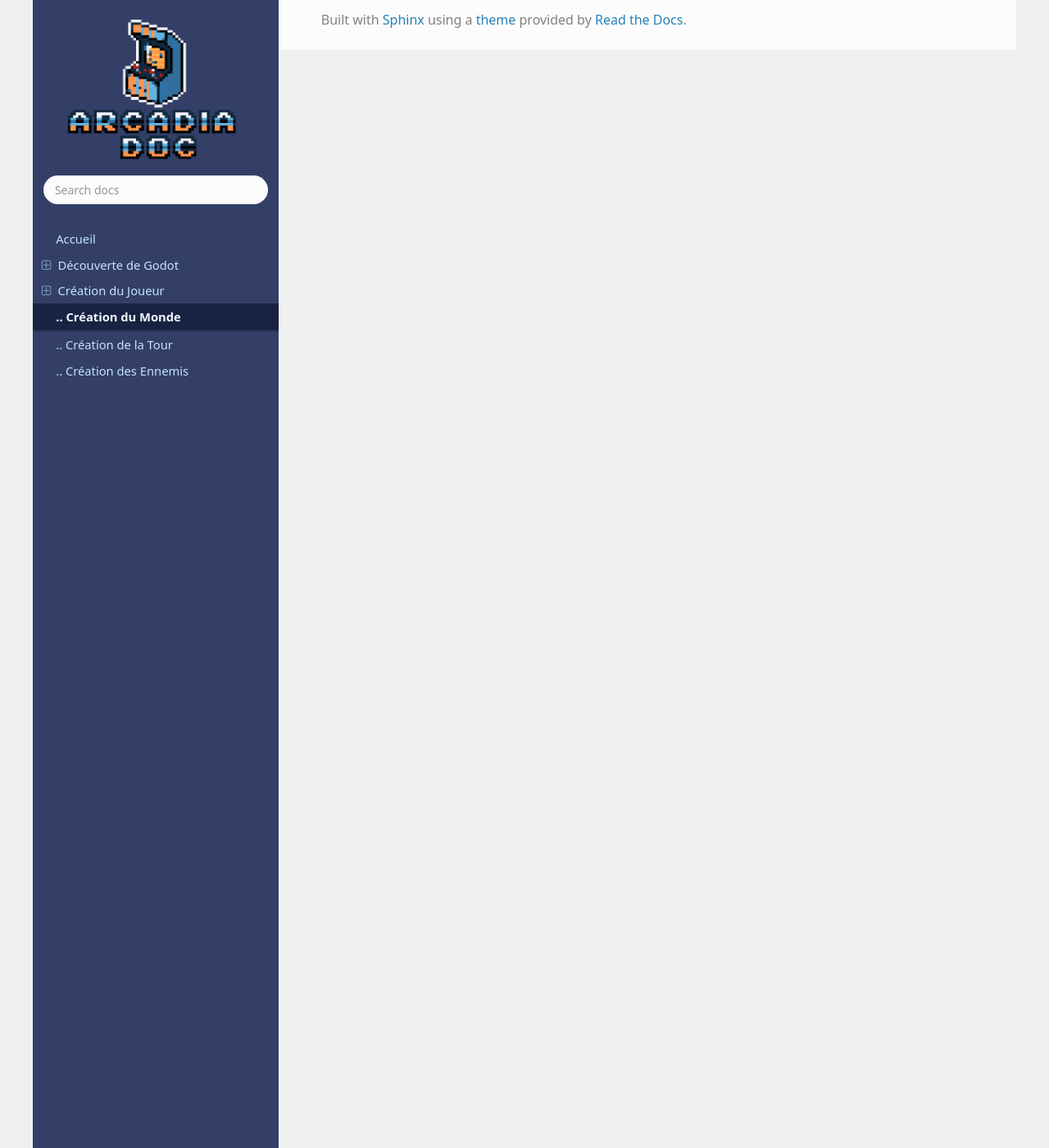
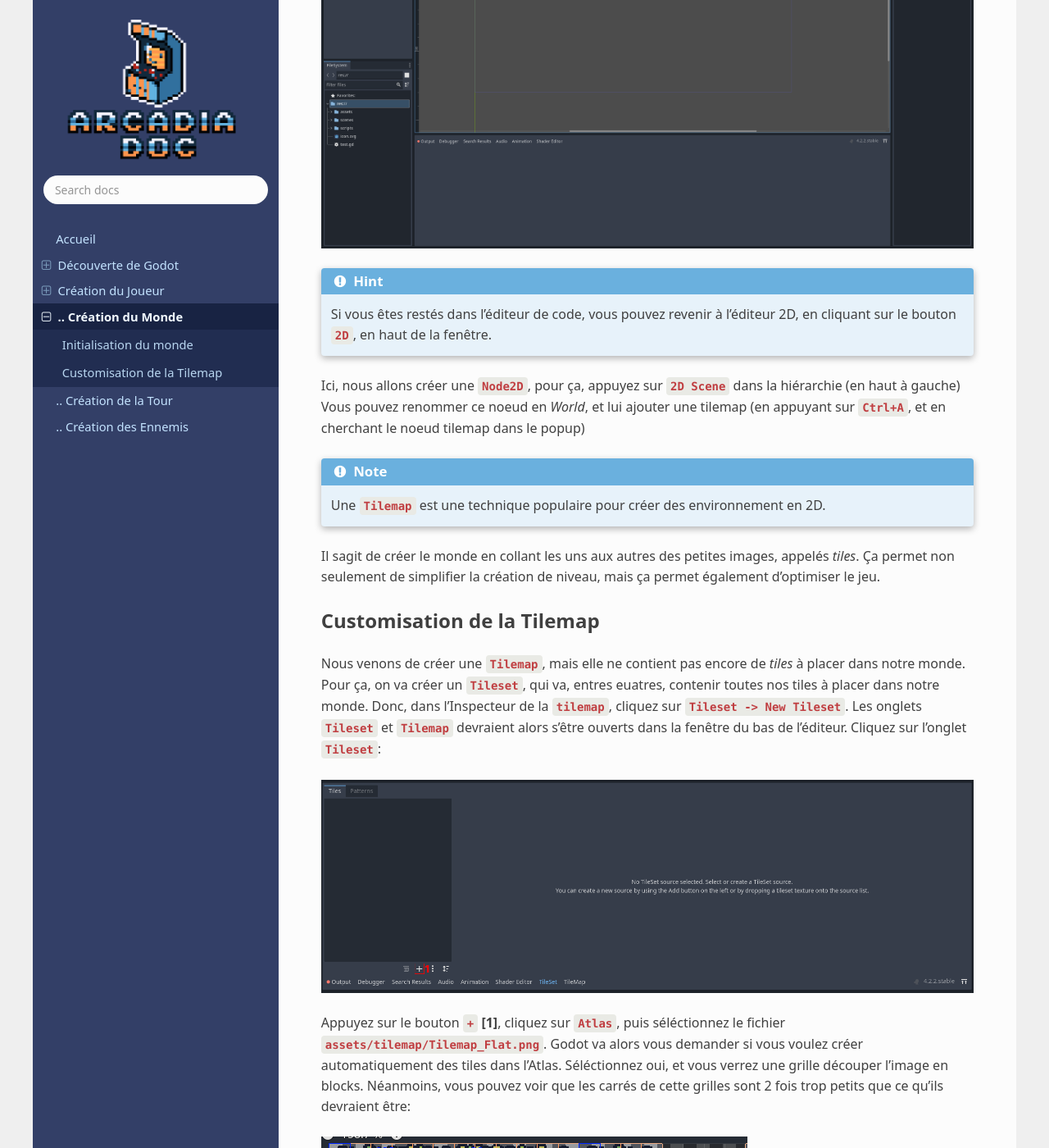
Before and after one commit to iceknith/Godot-Cours-Arcadia---Tower-Protector-Tutoriel, a Sphinx documentation site: the page built from docs/creation-monde.rst, in a window 1280 px wide and 1400 px high, scrolled down 505 px. Shown: the whole window at 82% size. Built offline with Sphinx 7.4.7 and the Read the Docs theme 2.0.0, drawn with Linux system fonts in a browser that asks for light colours; some web fonts are replaced; some of the changed text lies outside the part shown.

Commit message:
Début du tutoriel du tileset

```diff
--- a/docs/creation-monde.rst
+++ b/docs/creation-monde.rst
@@ -1,10 +1,55 @@
 Création du monde
 =================
 
+Initialisation du monde
+-----------------
+
+Actuellement, on as un joueur, mais on n'as pas le monde dans lequel ce joueur doit se déplacer.
+Pour ce faire, on va commencer par créer une nouvelle scène qui sera notre `Monde`.
+Cliquez sur ``Scene -> New Scene`` en haut à droite, ou appuyez sur ``Ctrl+N``.
+Une nouvelle scène vierge devrait s'ouvir:
+
+.. image:: img/worldCreation.png
+
+.. hint:: Si vous êtes restés dans l'éditeur de code, vous pouvez revenir à l'éditeur 2D,
+  en cliquant sur le bouton ``2D``, en haut de la fenêtre.
+
+Ici, nous allons créer une ``Node2D``, pour ça, appuyez sur ``2D Scene`` dans la hiérarchie (en haut à gauche)
+Vous pouvez renommer ce noeud en `World`, et lui ajouter une tilemap
+(en appuyant sur ``Ctrl+A``, et en cherchant le noeud tilemap dans le popup)
+
+.. note:: Une ``Tilemap`` est une technique populaire pour créer des environnement en 2D.
+Il sagit de créer le monde en collant les uns aux autres des petites images, appelés `tiles`.
+Ça permet non seulement de simplifier la création de niveau, mais ça permet également d'optimiser le jeu.
+
+Customisation de la Tilemap
+-----------------
+
+Nous venons de créer une ``Tilemap``, mais elle ne contient pas encore de `tiles` à placer dans notre monde.
+Pour ça, on va créer un ``Tileset``, qui va, entres euatres, contenir toutes nos tiles à placer dans notre monde.
+Donc, dans l'Inspecteur de la ``tilemap``, cliquez sur ``Tileset -> New Tileset``.
+Les onglets ``Tileset`` et ``Tilemap`` devraient alors s'être ouverts dans la fenêtre du bas de l'éditeur.
+Cliquez sur l'onglet ``Tileset``:
+
+.. image:: img/tilesetEmpty.png
+
+Appuyez sur le bouton ``+`` **[1]**, cliquez sur ``Atlas``, puis séléctionnez le fichier ``assets/tilemap/Tilemap_Flat.png``.
+Godot va alors vous demander si vous voulez créer automatiquement des tiles dans l'Atlas.
+Séléctionnez oui, et vous verrez une grille découper l'image en blocks.
+Néanmoins, vous pouvez voir que les carrés de cette grilles sont 2 fois trop petits que ce qu'ils devraient être:
+
+.. image:: img/tilesetGridUncorrectSize.png
+
+Pour régler ce problème, il faut changer la taille des `tiles`, les changeant de ``16px`` à ``32px``,
+à la fois dans l'éditeur de la ``Tilemap`` [1] et dans celui du ``Tileset`` [1]
+
+.. image:: img/tilesetTilesSizeChange.png
+
+Maintenant que vous avez crée votre tileset, vous pouvez aller dans l'onglet ``Tilemap``, pour "peindre" le monde.
+
+Maintenant,
+
 [temp]
 
-- Création du noeud "monde"
-- Création de la tilemap
-- Ajout du sol
 - Ajout des murs
 - Ajout du joueur dans ce monde
```
Also changed, not shown: docs/img/tilesetEmpty.png (added), docs/img/tilesetGridUncorrectSize.png (added), docs/img/tilesetTilesSizeChange.png (added), docs/img/worldCreation.png (added).
